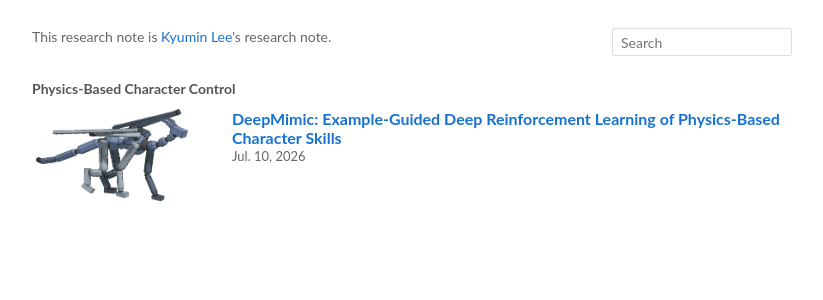
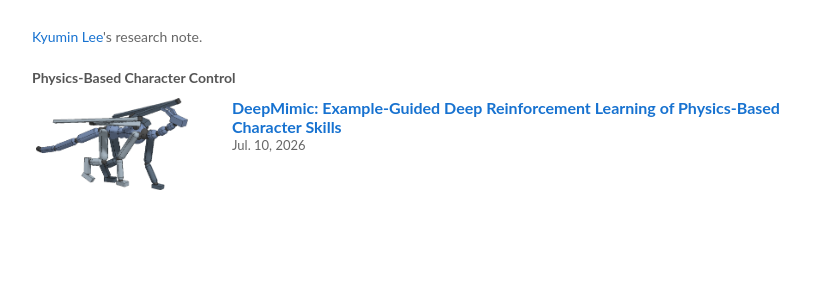
Before and after one commit to QjaYo/research-notes, a Jekyll site: the page built from index.html, in a window 1280 px wide. Shown: the top 300 px of the page, without its empty margins (228-1051 px from the left). Built offline with Jekyll 4.4.1, drawn with Linux system fonts in a browser that asks for light colours.

Commit message:
Remove search from research notes

```diff
--- a/assets/css/styles.css
+++ b/assets/css/styles.css
@@ -37,48 +37,13 @@
   padding: 28px 0 48px;
 }
 
-.page-header {
-  display: flex;
-  align-items: start;
-  justify-content: space-between;
-  gap: 20px;
+.intro {
   padding: 0 20px 14px;
-}
-
-.intro {
   color: var(--muted);
 }
 
 .intro p {
   margin: 0;
-}
-
-.search-box {
-  flex: 0 0 auto;
-}
-
-.search-box input {
-  width: 180px;
-  height: 28px;
-  padding: 3px 8px;
-  border: 1px solid var(--line);
-  border-radius: 2px;
-  color: var(--text);
-  font: inherit;
-}
-
-.search-box input:focus {
-  border-color: var(--link);
-  outline: none;
-}
-
-.visually-hidden {
-  position: absolute;
-  width: 1px;
-  height: 1px;
-  overflow: hidden;
-  clip: rect(0 0 0 0);
-  white-space: nowrap;
 }
 
 .note-category > h2 {
@@ -186,19 +151,8 @@
   }
 
   .intro {
-    padding: 0;
-  }
-
-  .page-header {
-    display: grid;
-    gap: 10px;
     padding-right: 16px;
     padding-left: 16px;
-  }
-
-  .search-box,
-  .search-box input {
-    width: 100%;
   }
 
   .note-category > h2 {
--- a/assets/js/search.js
+++ /dev/null
@@ -1,15 +0,0 @@
-(function () {
-  var input = document.getElementById("note-search");
-  if (!input) return;
-
-  var items = Array.prototype.slice.call(document.querySelectorAll(".note-item"));
-
-  input.addEventListener("input", function () {
-    var query = input.value.trim().toLowerCase();
-
-    items.forEach(function (item) {
-      var haystack = item.getAttribute("data-search") || "";
-      item.hidden = query !== "" && haystack.indexOf(query) === -1;
-    });
-  });
-})();
--- a/index.html
+++ b/index.html
@@ -3,22 +3,16 @@
 title: Research Notes
 ---
 
-<header class="page-header">
-  <section class="intro">
-    <p>This research note is <a href="https://qjayo.github.io/">Kyumin Lee</a>'s research note.</p>
-  </section>
-  <label class="search-box">
-    <span class="visually-hidden">Search notes</span>
-    <input id="note-search" type="search" placeholder="Search" autocomplete="off">
-  </label>
-</header>
+<section class="intro">
+  <p><a href="https://qjayo.github.io/">Kyumin Lee</a>'s research note.</p>
+</section>
 
 <section class="note-category">
   <h2>Physics-Based Character Control</h2>
   <div class="note-list" aria-label="Physics-Based Character Control notes">
   {% assign character_control_posts = site.posts | where: "category", "Physics-Based Character Control" %}
   {% for post in character_control_posts %}
-    <article class="note-item" data-search="{{ post.title | append: ' ' | append: post.category | downcase | escape }}">
+    <article class="note-item">
       <a class="note-thumb" href="{{ post.url | relative_url }}" aria-label="{{ post.title }}">
         <img class="{% if post.image_fit == 'contain' %}contain-thumb{% endif %}" src="{{ post.image | relative_url }}" alt="" loading="lazy">
       </a>
@@ -33,5 +27,3 @@
   {% endfor %}
   </div>
 </section>
-
-<script src="{{ '/assets/js/search.js' | relative_url }}" defer></script>
```
